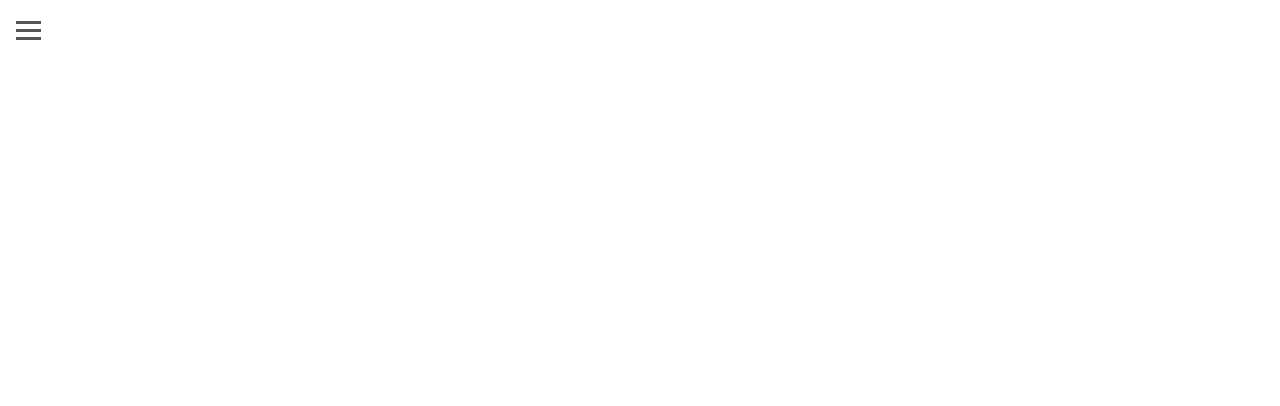
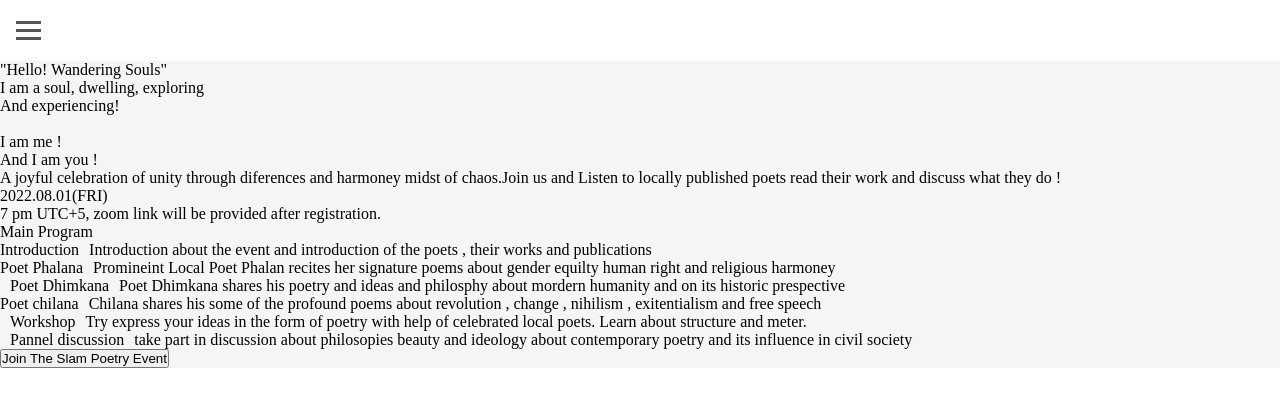
Before and after one commit to Krishnabot/Capstone-Project-Poetry-Page, a website: page index.html in a window 1280 px wide. Drawn offline with Linux system fonts and the light colour scheme.

Commit message:
Add static HTML content for home page

```diff
--- a/index.html
+++ b/index.html
@@ -31,13 +31,93 @@
             <ul class="nav-menu">
                 <li class="nav-item"><a class = "nav-link portfolio-link" href="#">About</a></li>
                 <li class="nav-item"><a class =  " nav-link about-link" href="#">Poems</a></li>
-                <li class="nav-item"><a class = "nav-link contact-link" href="#"</a>Stories</li>
-                <li class="nav-item"><a class = "nav-link contact-link" href="#"</a>Publications</li>
-                <li class="nav-item"><a class = "nav-link contact-link" href="#"</a>Donate</li>
+                <li class="nav-item"><a class = "nav-link contact-link" href="#">Stories</a></li>
+                <li class="nav-item"><a class = "nav-link contact-link" href="#">Publications</a></li>
+                <li class="nav-item"><a class = "nav-link contact-link" href="#">Donate</a></li>
 
             </ul>
     </nav>
  </nav>
+ <section class="home-page">
+    <div class="home-page-content">
+        <div>
+            <div class="welcome-text">
+                <P>"Hello! Wandering Souls"</P>
+                <p>
+                I am a soul, dwelling, exploring<br>
+                And experiencing!<br>
+                <br>
+                I am me !<br>
+                And I am you !</p>
+
+            </div>
+            <div class="event-description">
+                <p>A joyful celebration of unity through diferences and harmoney midst of chaos.Join us and Listen to locally published poets read their work and discuss what they do !</p>
+            </div>
+            <div class="event-info">
+                <p>
+                    2022.08.01(FRI)
+                </p>
+                <p>
+                    7 pm UTC+5, zoom link will be provided after registration.
+                </p>
+
+            </div>
+        </div>
+        <div class="program">
+            <div><p>Main Program</p></div>
+            <div class="program-info">
+                <div class="event">
+                    <p>Introduction</p>
+                </div>
+                <div class="event-description">
+                    <p>Introduction about the event and introduction of the poets , their works and publications</p>
+                </div>
+            </div>
+            <div class="program-info">
+                <div class="event">
+                    <p>Poet Phalana </p>
+                </div>
+                <div class="event-description">
+                    <p>Promineint Local Poet Phalan recites her signature poems about gender equilty human right and religious harmoney</p>
+                </div>
+            </div>
+            <div class="program-info">
+                <div class="event"></div>
+                <p>Poet Dhimkana </p>
+                <div class="event-description">
+                    <p>Poet Dhimkana shares his poetry and ideas and philosphy about mordern humanity and on its historic prespective </p>
+                </div>
+            </div >
+            <div class="program-info">
+                <div class="event">
+                    <p>Poet chilana</p>
+                </div>
+
+                <div class="event-description">
+                    <p>Chilana shares his some of the profound poems about revolution , change , nihilism , exitentialism and free speech</p>
+                </div>
+            </div>
+            <div class="program-info">
+                <div class="event"></div>
+                <p>Workshop</p>
+                <div class="event-description">
+                    <p>Try express your ideas in the form of poetry with help of celebrated local poets. Learn about structure and  meter.</p>
+                </div>
+            </div>
+            <div class="program-info">
+                <div class="event"></div>
+                <p>Pannel discussion</p>
+                <div class="event-description">
+                 <P>take part in discussion about philosopies beauty and ideology about  contemporary poetry and its influence in civil society</P>
+                </div>
+            </div>
+            <div>
+                <button>Join The Slam Poetry Event </button>
+            </div>
+        </div>
+    </div>
+ </section>
 
 </body>
 <script src="script.js"></script>
--- a/script.js
+++ b/script.js
@@ -16,3 +16,5 @@ document.querySelectorAll(".nav-link").forEach((n) =>
     navLink.classList.remove("active");
   })
 );
+
+/*  ---------Dynamic Html for home page ----------*/
--- a/style.css
+++ b/style.css
@@ -62,7 +62,7 @@ a {
 }
 
 .hamburger.active {
-  z-index: 10;
+  z-index: 1;
 }
 
 .bar {
@@ -90,3 +90,21 @@ a {
 .hamburger.active .bar:last-child {
   transform: translateY(-8px) rotate(-45deg);
 }
+
+.home-page {
+  background-color: rgb(245,245,245);
+}
+p{
+  color: black;
+}
+
+.program {
+  display: grid;
+  grid-template-rows: 1fr 1fr 1fr 1fr 1fr 1fr 1fr;
+}
+
+.program-info {
+  display: flex;
+  flex-direction: row;
+  gap: 10px;
+}
```
